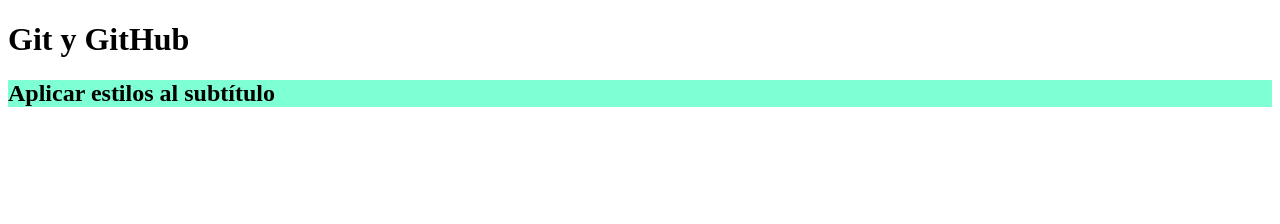
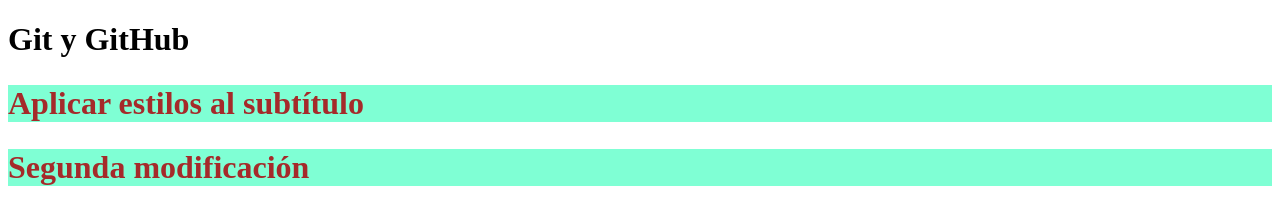
Before and after one commit to pabloeze91/Git, a plain HTML site: page index.html in a window 1280 px wide. Drawn offline with Linux system fonts and the light colour scheme.

Commit message:
Color y tamaño de fuente h2

```diff
--- a/css/index.css
+++ b/css/index.css
@@ -1,3 +1,5 @@
 h2{
   background-color: aquamarine;
+  font-size: xx-large;
+  color: brown;
 }
--- a/index.html
+++ b/index.html
@@ -12,6 +12,7 @@
   <h1>Git y GitHub</h1>
 
   <h2>Aplicar estilos al subtítulo</h2>
+  <h2>Segunda modificación</h2>
 
   <!-- #----COMANDOS BÁSICOS PARA INICIALIZAR LA CARPETA GIT EN VISUAL STUDIO CODE--------
           1. Verficar si la instalación de Git esta ok con: git version
@@ -22,7 +23,7 @@
           6. Se hace un comentario para registrar el cambio:  git commit -m "Comentario"
           7. Agregar contenido al html y css (Para agregar todos archivos a la carpeta se usa el .): git add .
           8. Volver a comentar el cambio realizado en la carpeta de trabajo: git commit -m "Comentario"
-          9. Ver todos los commit realizados en la carpeta de trabajo: git log --oneline
+          9. Ver todos los commit (versiones-cambios) realizados en la carpeta de trabajo: git log --oneline
           10.Permite regresar a una carpeta trabajada anteriormente: git reset --hard código_del_commit
 
 
```
